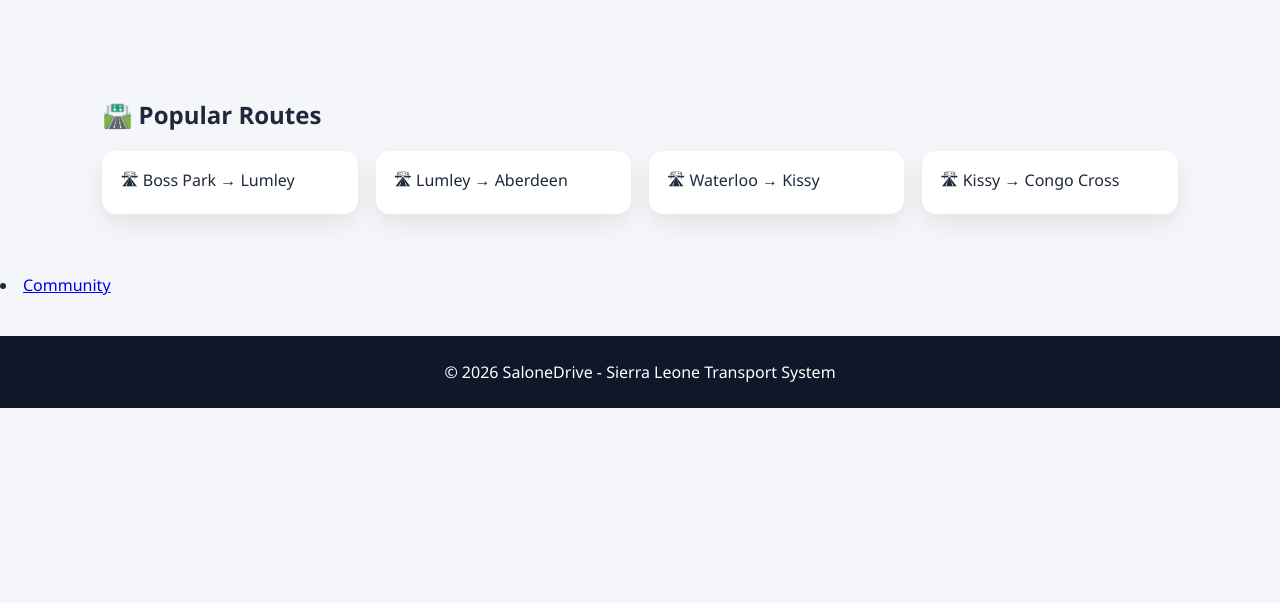
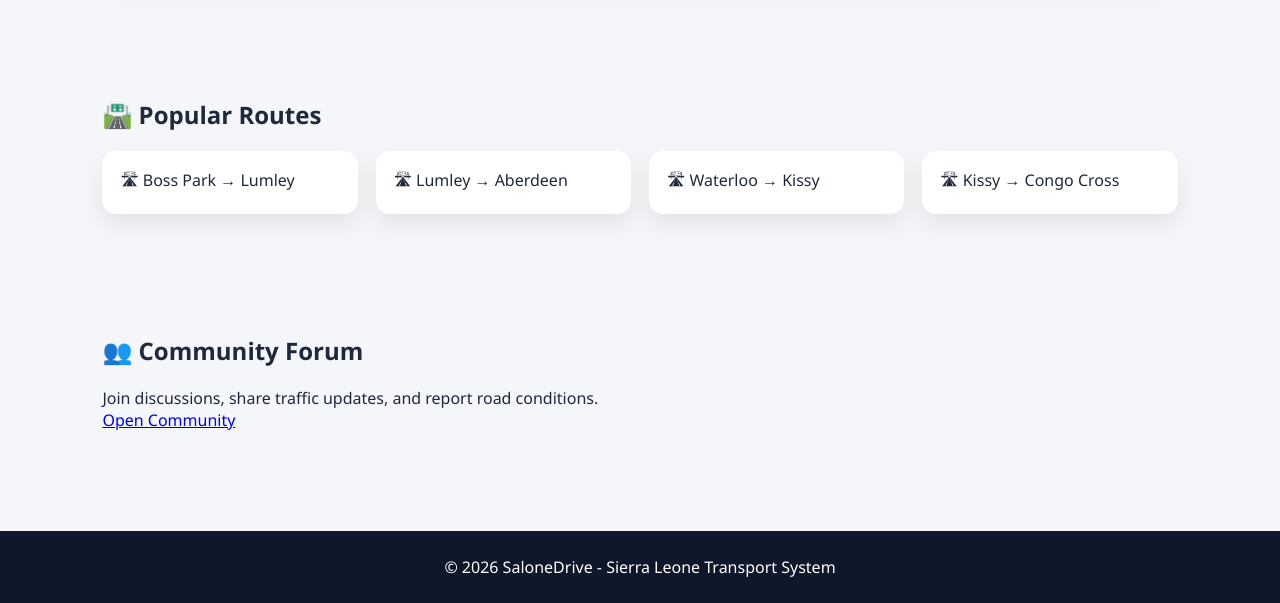
Before and after one commit to Mohamed246-bo/SaloneDrive, a plain HTML site: page index.html in a window 1280 px wide. Shown: the part 1451-2054 px from the top of the page. Before the commit the page ends 1859 px from the top, so only its background shows below. Drawn offline with Linux system fonts and the light colour scheme; some packages are replaced by stand-ins of ours.

Commit message:
Update index.html

```diff
--- a/index.html
+++ b/index.html
@@ -75,9 +75,14 @@
   <h2>🛣️ Popular Routes</h2>
   <div id="popularRoutes" class="card-grid"></div>
 </section>
-  <section>
-  <li><a href="community.html">Community</a></li>
-  </section>
+  <section class="section">
+    <h2>👥 Community Forum</h2>
+    <p>Join discussions, share traffic updates, and report road conditions.</p>
+
+    <a href="community.html" class="community-btn">
+        Open Community
+    </a>
+</section>
 <!-- FOOTER -->
 <footer>
   <p>© 2026 SaloneDrive - Sierra Leone Transport System</p>
```
